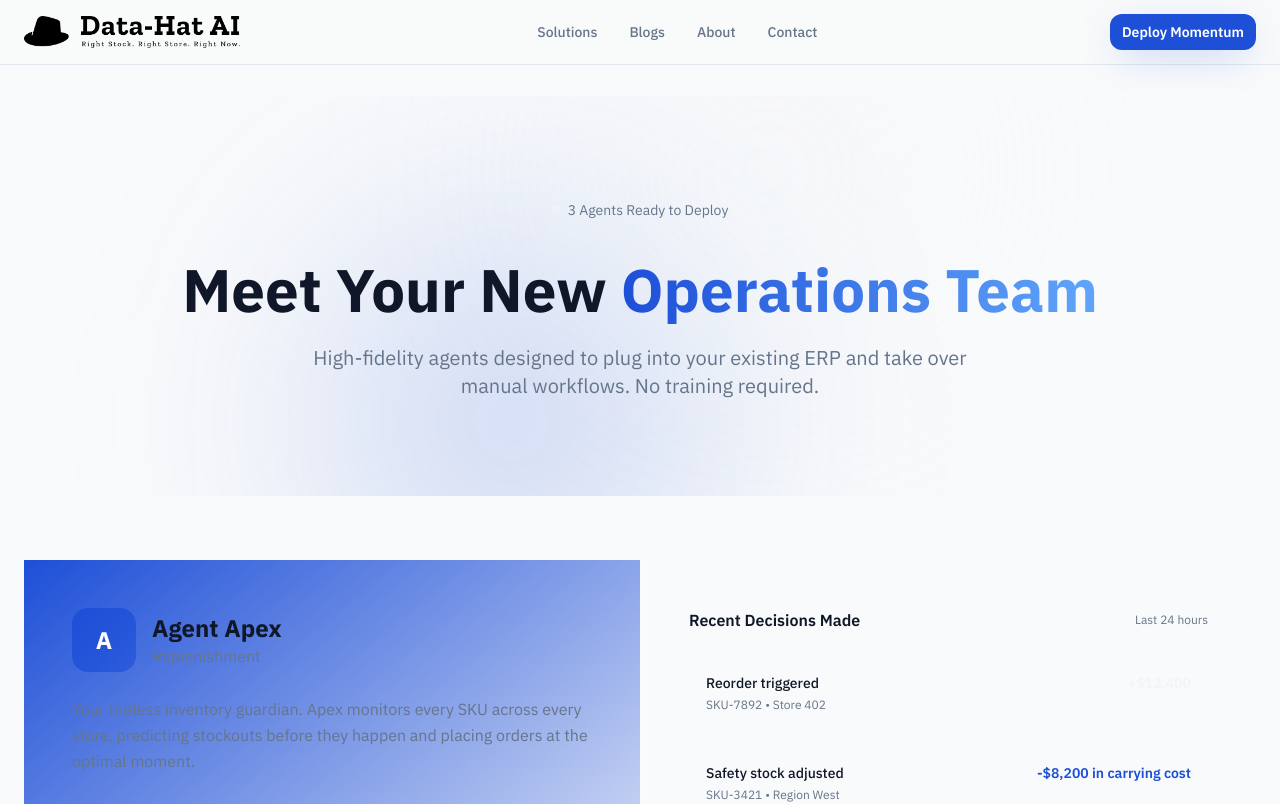
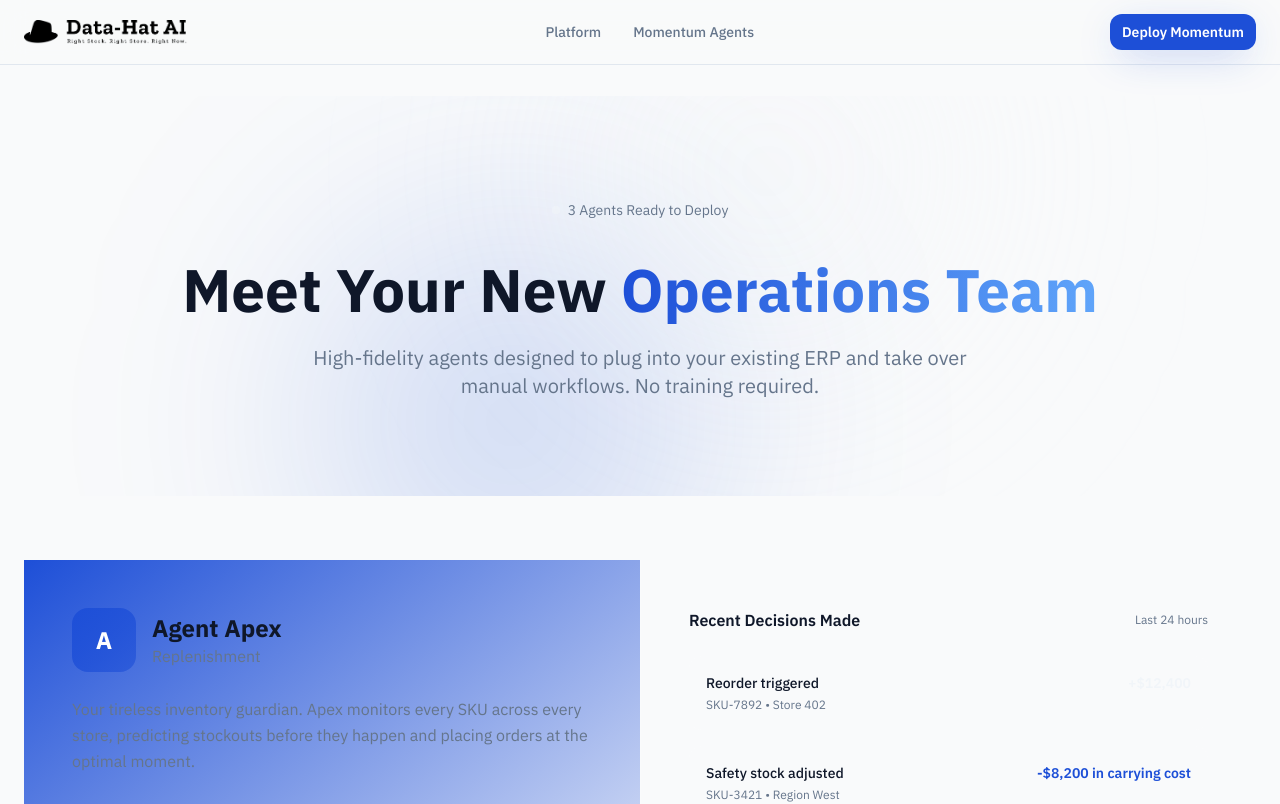
Before and after one commit to datahat-ai/data-hat-ai-main, a React (Vite) app: page /workforce in a window 1280 px wide. Shown: the top 804 px of the page. Built offline with nearby package versions, Linux system fonts and the light colour scheme; the HTML template or start-up script is replaced by a standard one.

Commit message:
Code edited in Lovable Code Editor
Edited UI in Lovable

```diff
--- a/src/components/Navbar.tsx
+++ b/src/components/Navbar.tsx
@@ -13,21 +13,18 @@ const Navbar = () => {
       <div className="container mx-auto px-6">
         <div className="flex items-center justify-between h-16">
           <Link to="/" className="flex items-center gap-2">
-            <img src={datahatLogo} alt="DataHat AI" className="h-8" />
+            <img src={datahatLogo} alt="DataHat AI" className="h-6" />
           </Link>
 
           <div className="hidden md:flex items-center gap-8">
-            <Link to="/solutions" className="text-muted-foreground hover:text-foreground transition-colors text-sm font-medium">
-              Solutions
+            <Link to="/" className="text-muted-foreground hover:text-foreground transition-colors text-sm font-medium">
+              Platform
             </Link>
-            <Link to="/blog" className="text-muted-foreground hover:text-foreground transition-colors text-sm font-medium">
-              Blogs
-            </Link>
-            <Link to="/about" className="text-muted-foreground hover:text-foreground transition-colors text-sm font-medium">
-              About
-            </Link>
-            <Link to="/contact" className="text-muted-foreground hover:text-foreground transition-colors text-sm font-medium">
-              Contact
+            <Link
+              to="/workforce"
+              className="text-muted-foreground hover:text-foreground transition-colors text-sm font-medium"
+            >
+              Momentum Agents
             </Link>
           </div>
 
```
